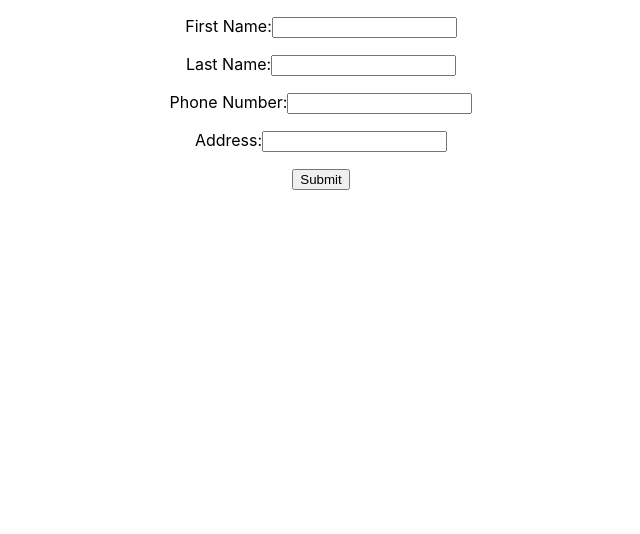
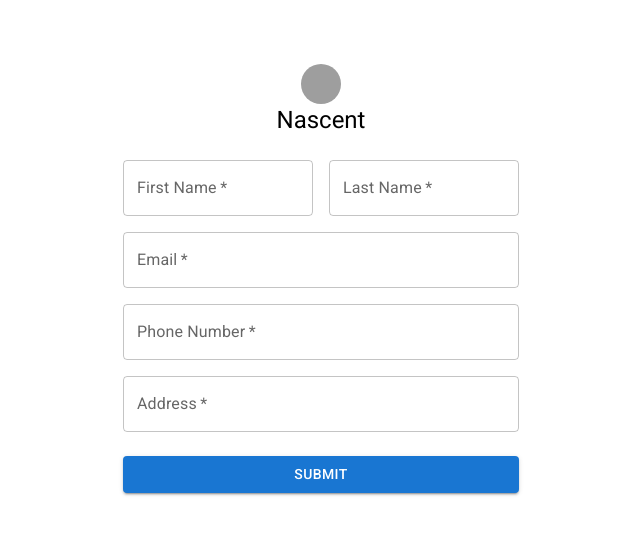
Before and after one commit to SallyJHasselgren/NascentCodingChallenge, a React (Create React App) app: page / in a window 1280 px wide. Shown: the top 534 px of the page, without its empty margins (319-959 px from the left). Built offline with nearby package versions, Linux system fonts and the light colour scheme; grey boxes are pictures that could not be loaded.

Commit message:
Implemented styling and validation (Using Material UI to handle this)

```diff
--- a/package.json
+++ b/package.json
@@ -3,12 +3,18 @@
   "version": "0.1.0",
   "private": true,
   "dependencies": {
+    "@emotion/react": "^11.10.0",
+    "@emotion/styled": "^11.10.0",
+    "@fontsource/roboto": "^4.5.7",
+    "@mui/material": "^5.9.3",
+    "@mui/styled-engine-sc": "^5.9.3",
     "@testing-library/jest-dom": "^5.16.4",
     "@testing-library/react": "^13.3.0",
     "@testing-library/user-event": "^13.5.0",
     "react": "^18.1.0",
     "react-dom": "^18.1.0",
     "react-scripts": "5.0.1",
+    "styled-components": "^5.3.5",
     "web-vitals": "^2.1.4"
   },
   "scripts": {
--- a/src/App.js
+++ b/src/App.js
@@ -1,4 +1,8 @@
 import './App.css';
+import '@fontsource/roboto/300.css';
+import '@fontsource/roboto/400.css';
+import '@fontsource/roboto/500.css';
+import '@fontsource/roboto/700.css';
 import UserForm from './components/forms/UserForm';
 
 function App() {
--- a/src/components/forms/UserForm.js
+++ b/src/components/forms/UserForm.js
@@ -1,33 +1,69 @@
+import '@fontsource/roboto/300.css';
+import '@fontsource/roboto/400.css';
+import '@fontsource/roboto/500.css';
+import '@fontsource/roboto/700.css';
+import Typography from '@mui/material/Typography';
+import Avatar from '@mui/material/Avatar';
+import FormControlLabel from '@mui/material/FormControlLabel';
+import Checkbox from '@mui/material/Checkbox';
+import Box from '@mui/material/Box';
+import Container from '@mui/material/Container';
+import Grid from '@mui/material/Grid';
+import { TextField } from '@mui/material';
+import Button from '@mui/material/Button';
+
+
 export default function UserForm() {
+
+
+      const handleSubmit = (event) => {
+        event.preventDefault();
+        const data = new FormData(event.currentTarget);
+        console.log({
+          email: data.get('email'),
+          password: data.get('password'),
+        });
+      };
+
+
     return (
         <div className="App">
-            <form>
-                <p>
-                    <label>
-                        First Name:
-                    </label>
-                    <input type="text" name="firstName" />
-                </p>
-                <p>
-                    <label>
-                        Last Name:
-                    </label>
-                    <input type="text" name="lastName" />
-                </p>
-                <p>
-                    <label>
-                        Phone Number:
-                    </label>
-                    <input type="text" name="phoneNumber" />
-                </p>
-                <p>
-                    <label>
-                        Address:
-                    </label>
-                    <input type="text" name="address" />
-                </p>
-                <input type="submit" value="Submit" />
-            </form>
+
+            <Container component="main" maxWidth="xs">
+                <Box
+                    sx={{
+                        marginTop: 8,
+                        display: 'flex',
+                        flexDirection: 'column',
+                        alignItems: 'center',
+                    }}
+                >
+                    <Avatar alt="Nascent Logo" src="nascentLogo.jpeg" />
+                    <Typography component="h1" variant="h5">
+                        Nascent
+                    </Typography>
+                    <Box component="form" onSubmit={handleSubmit}  sx={{ mt: 3 }}>
+                        <Grid container spacing={2}>
+                            <Grid item xs={12} sm={6}>
+                                <TextField required id="firstName" fullWidth label="First Name" variant="outlined"/>
+                            </Grid>
+                            <Grid item xs={12} sm={6}>
+                                <TextField required id="lastName" fullWidth label="Last Name" variant="outlined"  />
+                            </Grid>
+                            <Grid item xs={12}>
+                                <TextField required id="email" fullWidth label="Email" variant="outlined"  />
+                            </Grid>
+                            <Grid item xs={12}>
+                                <TextField required id="phoneNumber" fullWidth label="Phone Number" variant="outlined"  />
+                            </Grid>
+                            <Grid item xs={12}>
+                                <TextField required id="address" fullWidth label="Address" variant="outlined" />
+                            </Grid>
+                        </Grid>
+                        <Button type="submit" fullWidth sx={{ mt: 3, mb: 2 }} variant="contained">Submit</Button>
+                    </Box>
+                </Box>
+            </Container>
         </div>
     );
 }
```
Also changed, not shown: src/nascentLogo.jpeg (added), 1 other file (tests, documents, lock files or other folders).
